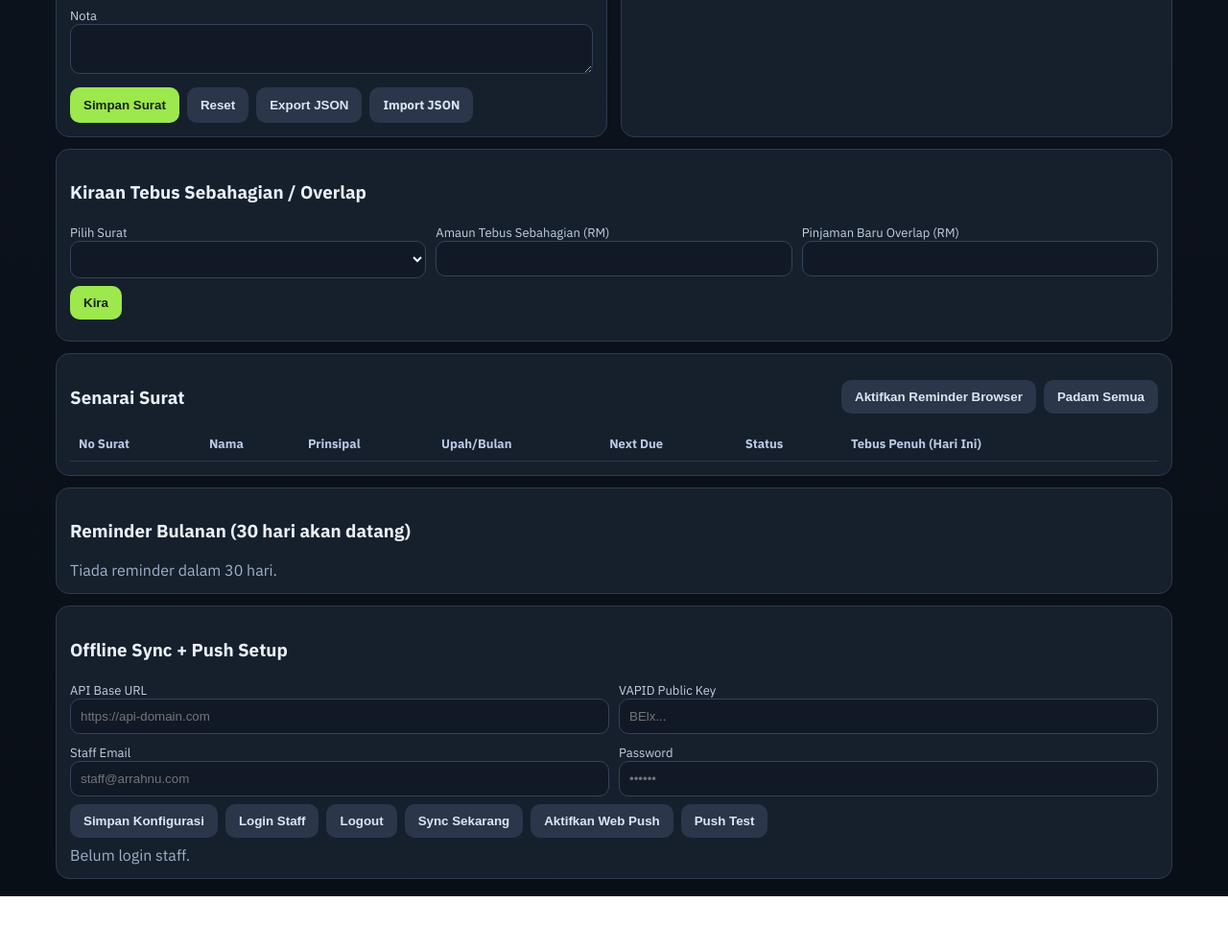
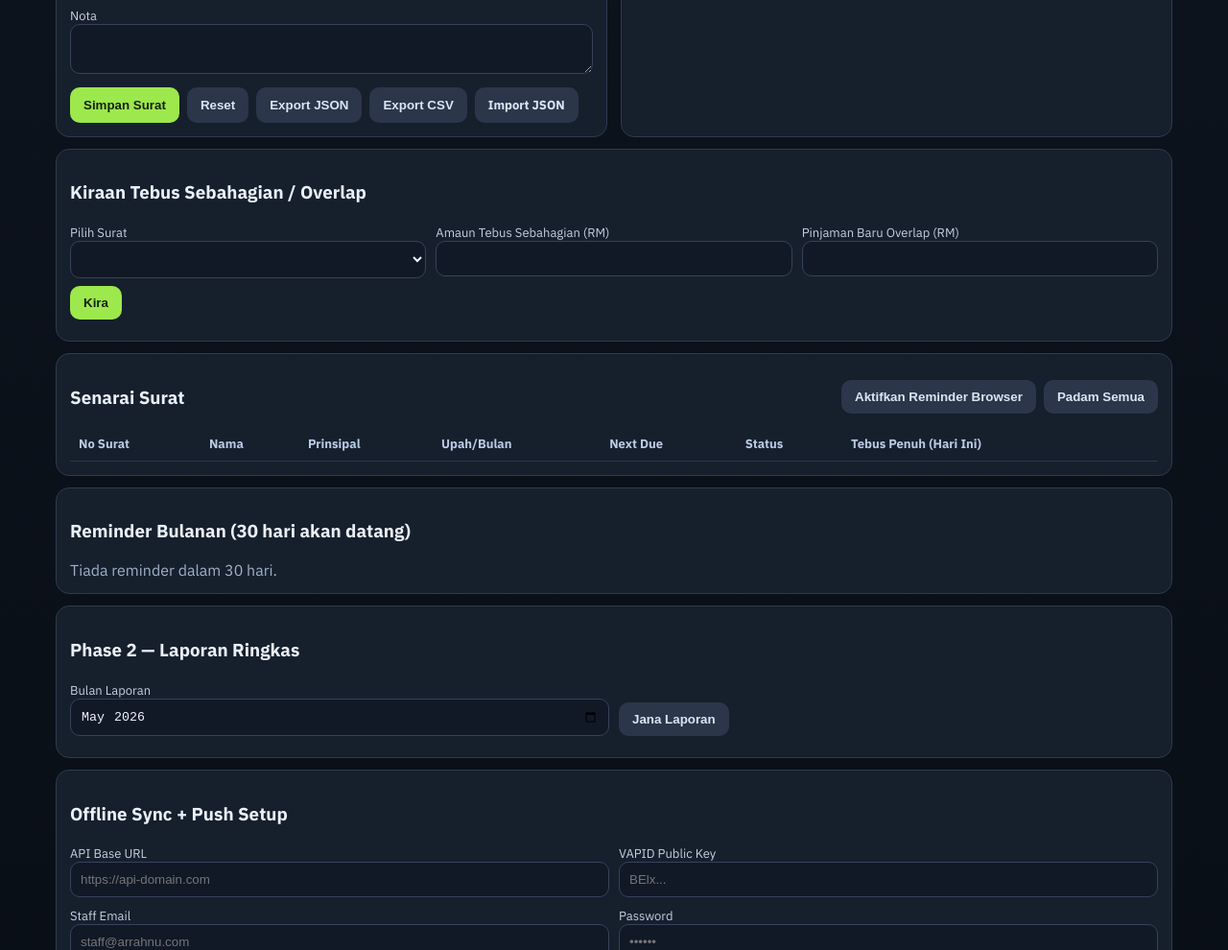
Before and after one commit to ahmadaina2183-glitch/timun-sales-page, a plain HTML site: page ar-rahnu/index.html in a window 1280 px wide. Shown: the part 672-1662 px from the top of the page at 96% size. Before the commit the page ends 1606 px from the top, so only its background shows below. Drawn offline with nearby package versions, Linux system fonts and the light colour scheme.

Commit message:
Phase 2: add monthly reports and CSV export

```diff
--- a/ar-rahnu/index.html
+++ b/ar-rahnu/index.html
@@ -57,6 +57,7 @@
           <button class="btn" onclick="saveRecord()">Simpan Surat</button>
           <button class="btn alt" onclick="clearForm()">Reset</button>
           <button class="btn alt" onclick="downloadData()">Export JSON</button>
+          <button class="btn alt" onclick="exportCSV()">Export CSV</button>
           <label class="btn alt" style="cursor:pointer">Import JSON<input type="file" accept="application/json" style="display:none" onchange="importData(event)" /></label>
         </div>
       </section>
@@ -97,6 +98,15 @@
     <section class="panel" style="margin-top:12px">
       <h3>Reminder Bulanan (30 hari akan datang)</h3>
       <div id="reminderList" class="muted"></div>
+    </section>
+
+    <section class="panel" style="margin-top:12px">
+      <h3>Phase 2 — Laporan Ringkas</h3>
+      <div class="row">
+        <div><label>Bulan Laporan</label><input id="reportMonth" type="month" /></div>
+        <div style="display:flex;align-items:end"><button class="btn alt" onclick="buildMonthlyReport()">Jana Laporan</button></div>
+      </div>
+      <div id="reportOut" class="muted" style="margin-top:8px"></div>
     </section>
 
     <section class="panel" style="margin-top:12px">
@@ -395,9 +405,35 @@
       r.onload=()=>{try{records=JSON.parse(r.result);save();}catch{alert('Format JSON tak sah')}}; r.readAsText(f);
     }
 
+    function exportCSV(){
+      const headers=['refNo','customer','ic','principal','remainingPrincipal','rate','rateMode','startDate','tenure','item','notes'];
+      const lines=[headers.join(',')].concat(records.map(r=>headers.map(h=>`"${String(r[h]??'').replaceAll('"','""')}"`).join(',')));
+      const blob=new Blob([lines.join('\n')],{type:'text/csv'});
+      const a=document.createElement('a');a.href=URL.createObjectURL(blob);a.download='arrahnu-records.csv';a.click();
+    }
+
+    function buildMonthlyReport(){
+      const ym = document.getElementById('reportMonth').value;
+      if(!ym) return document.getElementById('reportOut').innerHTML='Pilih bulan dulu.';
+      const [y,m]=ym.split('-').map(Number);
+      const inMonth = records.filter(r=>{const d=new Date(r.startDate); return d.getFullYear()===y && (d.getMonth()+1)===m;});
+      const totalPrincipal=inMonth.reduce((a,b)=>a+Number(b.remainingPrincipal||b.principal||0),0);
+      const totalMonthly=inMonth.reduce((a,b)=>a+monthlyFee(b),0);
+      const totalRedeem=inMonth.reduce((a,b)=>a+fullRedeemToday(b),0);
+      const avgRate=inMonth.length ? (inMonth.reduce((a,b)=>a+Number(b.rate||0),0)/inMonth.length) : 0;
+      document.getElementById('reportOut').innerHTML =
+        `Bil surat bulan dipilih: <b>${inMonth.length}</b><br>`+
+        `Total prinsipal aktif: <b>${rm(totalPrincipal)}</b><br>`+
+        `Anggaran upah bulanan: <b>${rm(totalMonthly)}</b><br>`+
+        `Anggaran tebus penuh semasa: <b>${rm(totalRedeem)}</b><br>`+
+        `Purata kadar upah: <b>${avgRate.toFixed(2)}%</b>`;
+    }
+
     render();
     document.getElementById('apiBase').value = syncCfg.apiBase||'';
     document.getElementById('vapidKey').value = syncCfg.vapidKey||'';
+    const now = new Date();
+    document.getElementById('reportMonth').value = `${now.getFullYear()}-${String(now.getMonth()+1).padStart(2,'0')}`;
     setSyncStatus(authToken ? 'Auto-login staff aktif.' : 'Belum login staff.');
     setInterval(notifyCheck,60000);
     setInterval(()=>{ if(navigator.onLine && pendingOps.length) syncNow(); },120000);
```
